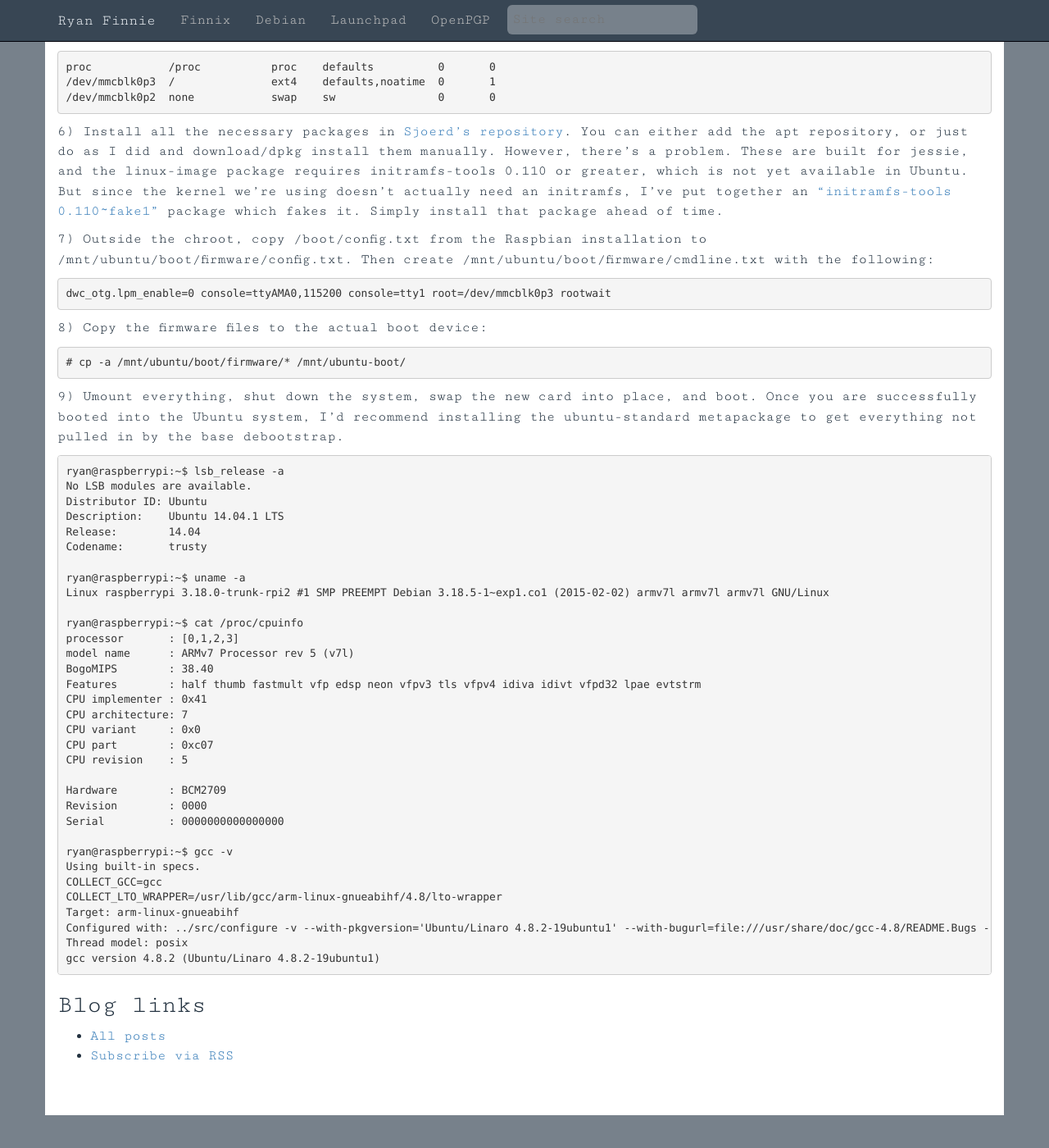
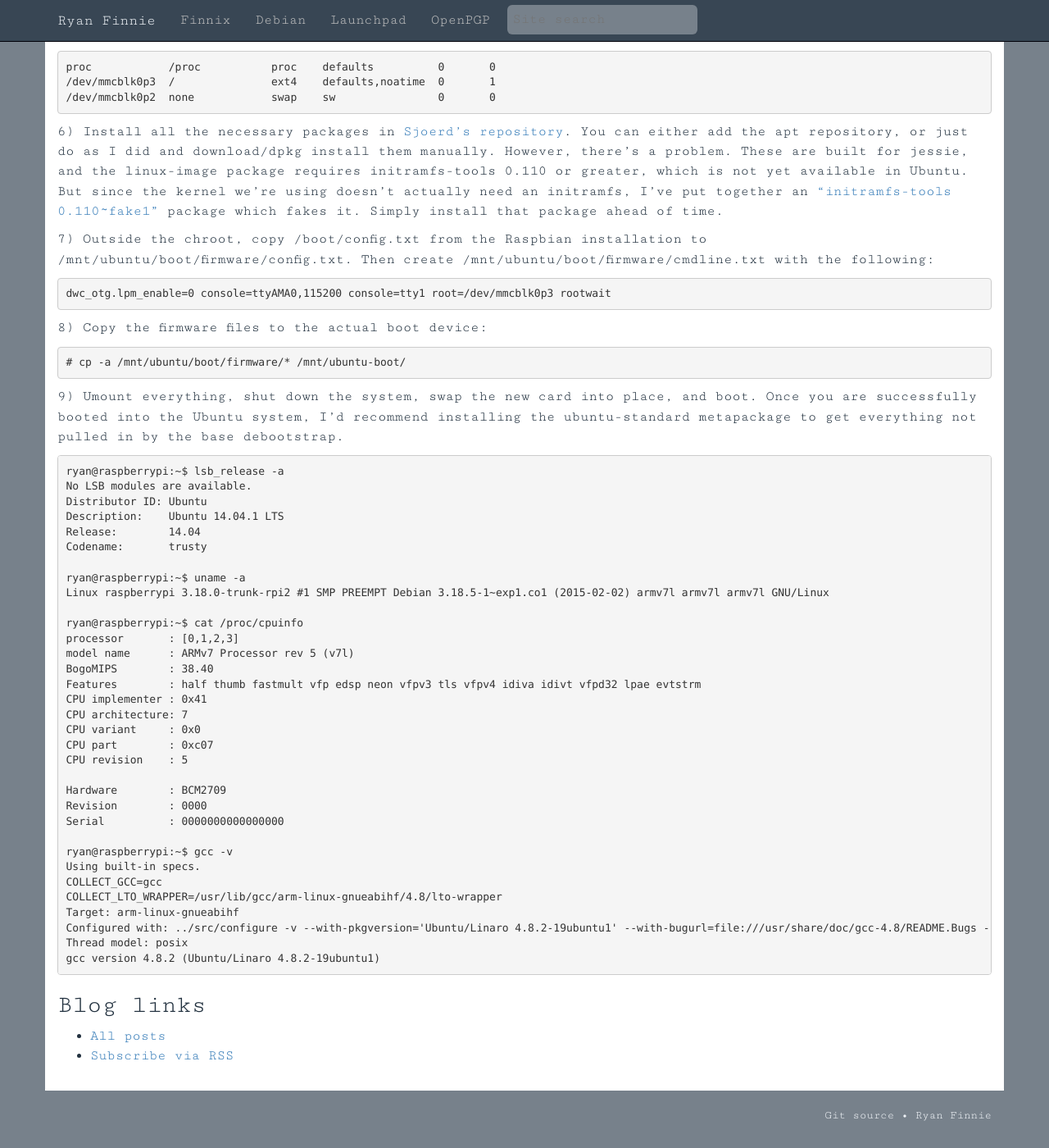
Before and after one commit to rfinnie/jekyll-finnie, a Jekyll site: the page built from index.html, in a window 1280 px wide and 1400 px high, scrolled down 16857 px. Shown: the whole window at 82% size. Built offline with Jekyll 4.4.1, drawn with Linux system fonts in a browser that asks for light colours; nearby versions of some CDN libraries; before the commit the page ends 18217 px from its top, so only the background shows below that.

Commit message:
Add footer

```diff
--- a/_config.yml
+++ b/_config.yml
@@ -4,6 +4,7 @@ description: Personal blog for Ryan Finnie
 baseurl: ""
 url: "http://www.finnie.org"
 permalink: /:year/:month/:day/:title/
+git_web_base: https://github.com/rfinnie/jekyll-finnie/blob/master/
 top_links:
   - {title: "Finnix", url: "http://www.finnix.org/"}
   - {title: "Debian", url: "http://qa.debian.org/developer.php?login=ryan@finnie.org"}
--- a/_includes/footer.html
+++ b/_includes/footer.html
@@ -1,5 +1,10 @@
 <footer class="site-footer">
-
+  <div class="container">
+    <p>
+      {% if site.git_web_base %}<a href="{{ page.path | prepend: site.git_web_base }}">Git source</a> •{% endif %}
+      <a href="http://www.finnie.org/">Ryan Finnie</a>
+    </p>
+  </div>
 </footer>
 
 <script src="https://ajax.googleapis.com/ajax/libs/jquery/1.11.3/jquery.min.js"></script>
--- a/blog-media/css/main.css
+++ b/blog-media/css/main.css
@@ -6,8 +6,19 @@ color: #22313f;
 }
 body > .container{
 margin-top: 50px;
-padding-bottom: 50px;
+padding-bottom: 20px;
 background-color: #ffffff;
+}
+.site-footer > .container{
+margin-top: 20px;
+padding-bottom: 20px;
+background-color: #77818b;
+color: #eff3f7;
+font-size: 14px;
+text-align: right;
+}
+.site-footer > .container a, .site-footer > .container a:visited {
+color: #eff3f7;
 }
 .navbar-inverse {
 	background-color: #384654;
```
